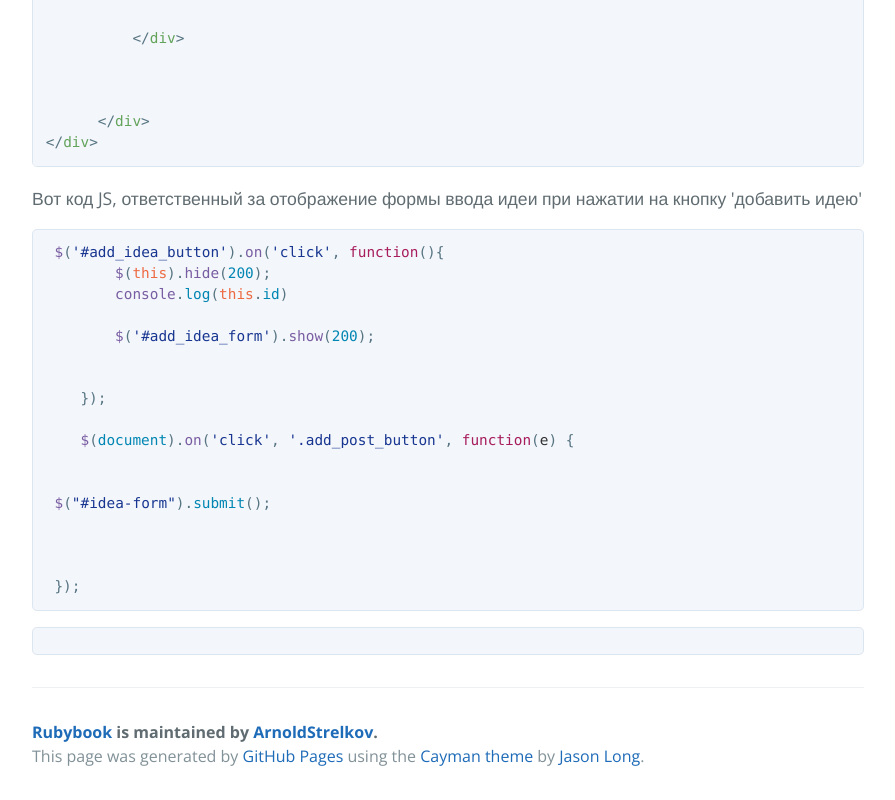
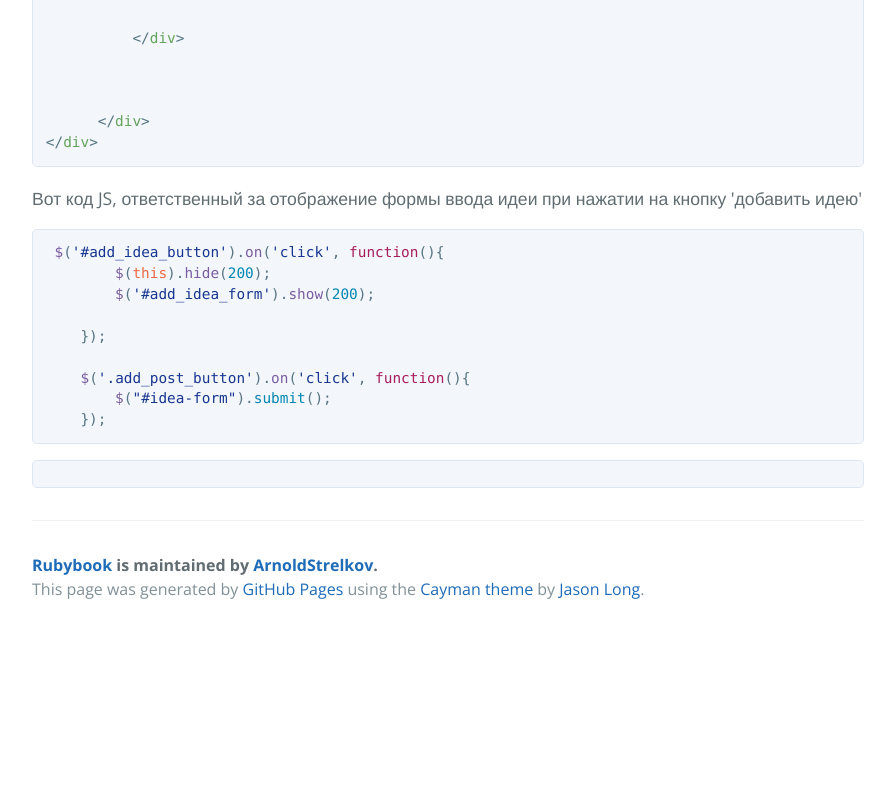
Before and after one commit to ArnoldStrelkov/rubybook, a plain HTML site: page index.html in a window 1280 px wide. Shown: the part 2945-3745 px from the top of the page, without its empty margins (192-1087 px from the left). After the commit the page ends 3578 px from the top, so only its background shows below. Drawn offline with nearby package versions, Linux system fonts and the light colour scheme.

```diff
--- a/index.html
+++ b/index.html
@@ -126,21 +126,13 @@
 
 <div class="highlight highlight-source-js"><pre> <span class="pl-en">$</span>(<span class="pl-s"><span class="pl-pds">'</span>#add_idea_button<span class="pl-pds">'</span></span>).<span class="pl-en">on</span>(<span class="pl-s"><span class="pl-pds">'</span>click<span class="pl-pds">'</span></span>, <span class="pl-k">function</span>(){
         <span class="pl-en">$</span>(<span class="pl-v">this</span>).<span class="pl-en">hide</span>(<span class="pl-c1">200</span>);
-        <span class="pl-en">console</span>.<span class="pl-c1">log</span>(<span class="pl-v">this</span>.<span class="pl-c1">id</span>)
-
         <span class="pl-en">$</span>(<span class="pl-s"><span class="pl-pds">'</span>#add_idea_form<span class="pl-pds">'</span></span>).<span class="pl-en">show</span>(<span class="pl-c1">200</span>);
-
 
     });
 
-    <span class="pl-en">$</span>(<span class="pl-c1">document</span>).<span class="pl-en">on</span>(<span class="pl-s"><span class="pl-pds">'</span>click<span class="pl-pds">'</span></span>, <span class="pl-s"><span class="pl-pds">'</span>.add_post_button<span class="pl-pds">'</span></span>, <span class="pl-k">function</span>(<span class="pl-smi">e</span>) {
-
-
- <span class="pl-en">$</span>(<span class="pl-s"><span class="pl-pds">"</span>#idea-form<span class="pl-pds">"</span></span>).<span class="pl-c1">submit</span>();
-
-
-
- });
+    <span class="pl-en">$</span>(<span class="pl-s"><span class="pl-pds">'</span>.add_post_button<span class="pl-pds">'</span></span>).<span class="pl-en">on</span>(<span class="pl-s"><span class="pl-pds">'</span>click<span class="pl-pds">'</span></span>, <span class="pl-k">function</span>(){
+        <span class="pl-en">$</span>(<span class="pl-s"><span class="pl-pds">"</span>#idea-form<span class="pl-pds">"</span></span>).<span class="pl-c1">submit</span>();
+    });
 </pre></div>
 
 <div class="highlight highlight-source-ruby"><pre></pre></div>
```
Also changed, not shown: params.json (+1 -1 lines).
